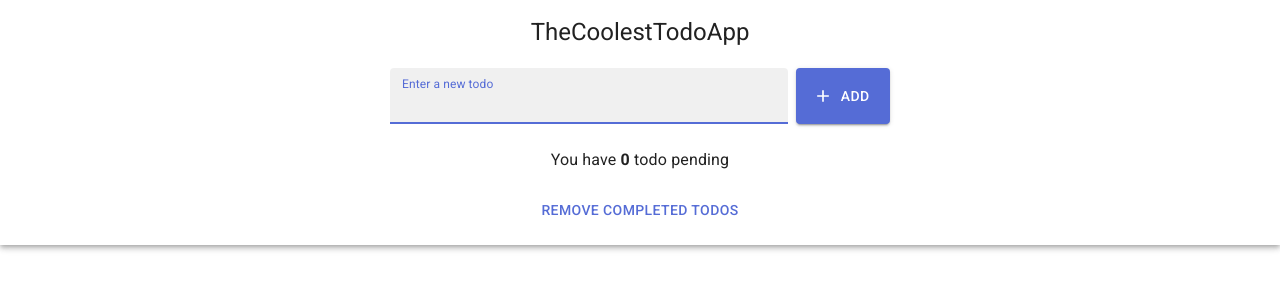
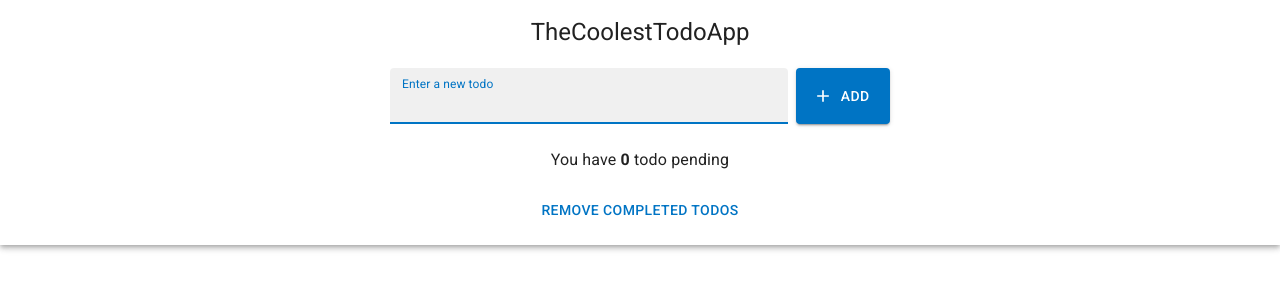
Before and after one commit to rafaelsuarezg/react-lab, a React (Create React App) app in the folder react-app/: page / in a window 1280 px wide. Shown: the top 300 px of the page. Built offline with nearby package versions, Linux system fonts and the light colour scheme.

Commit message:
theme primary color

```diff
--- a/react-app/src/theme.js
+++ b/react-app/src/theme.js
@@ -5,7 +5,7 @@ import { createTheme } from '@mui/material/styles';
 const theme = createTheme({
   palette: {
     primary: {
-      main: '#556cd6',
+      main: '#0074C4',
     },
     secondary: {
       main: '#19857b',
```
